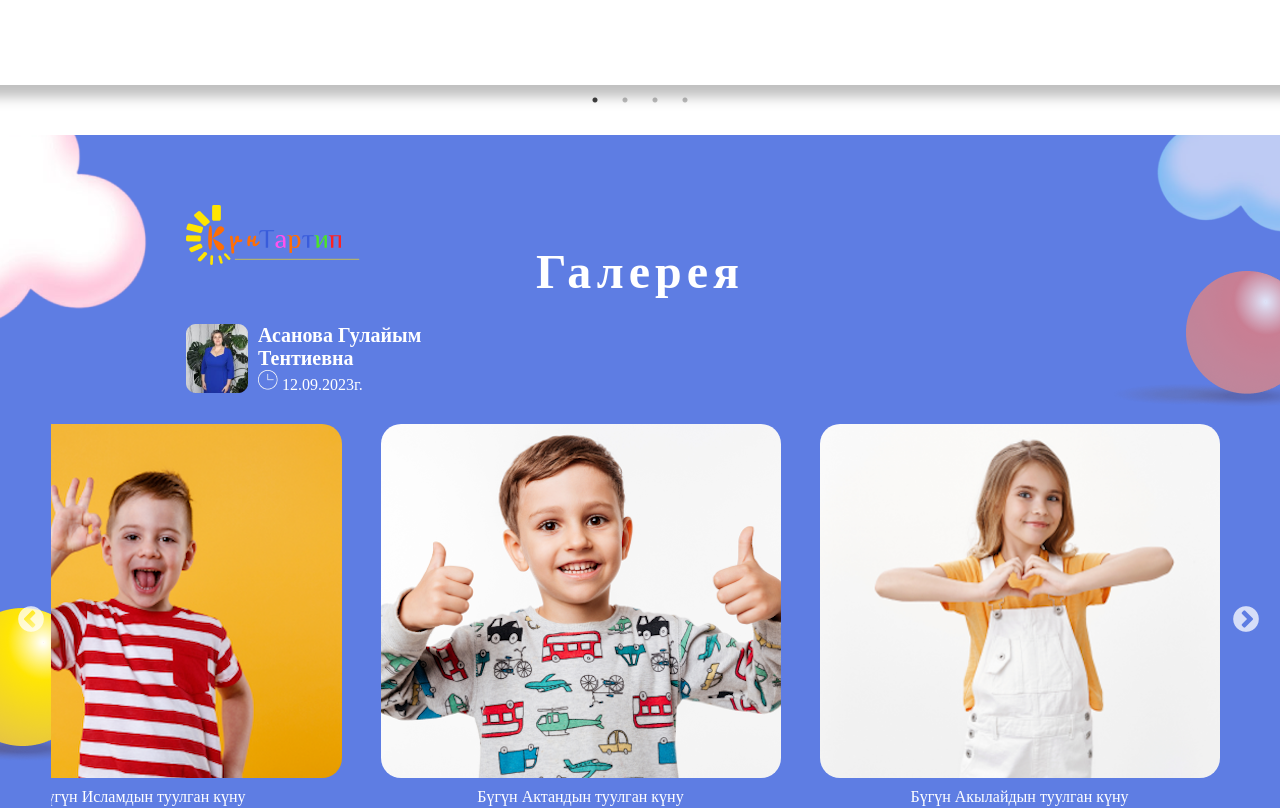
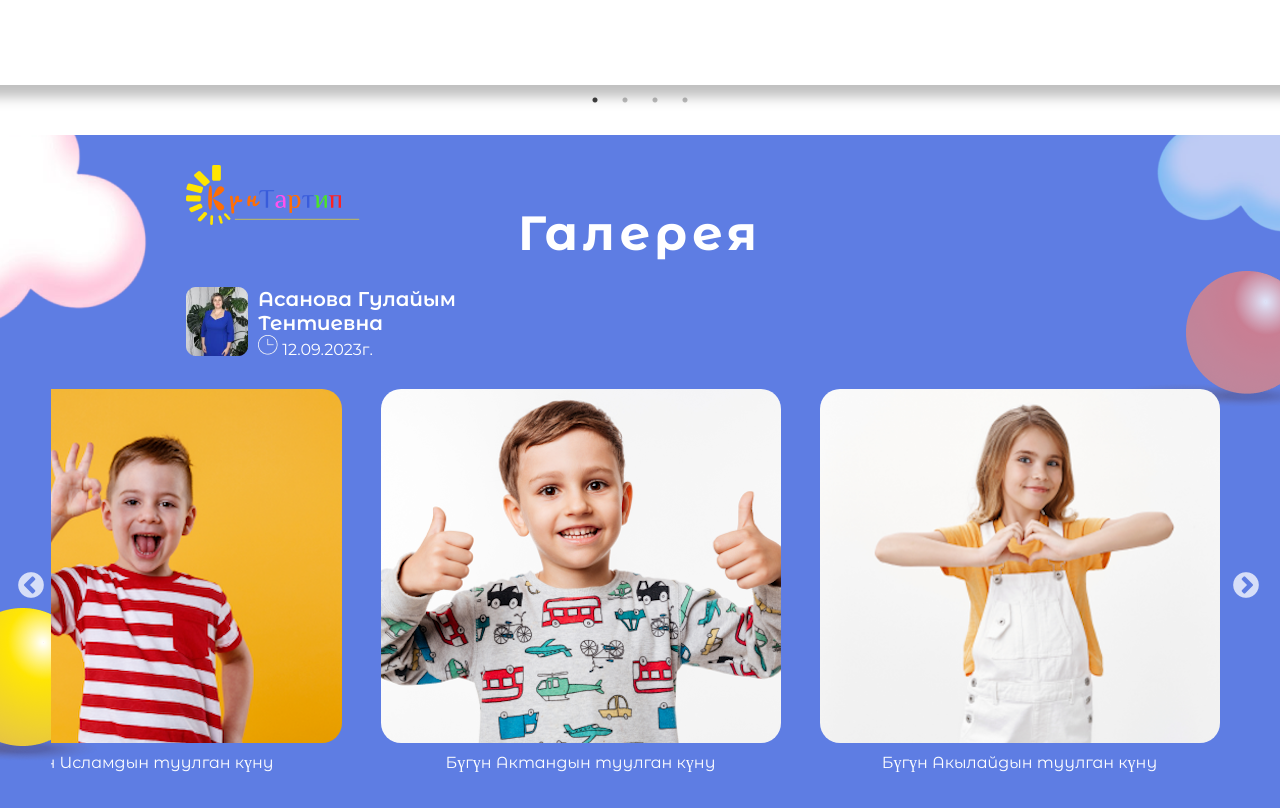
Before and after one commit to Dastan0307/Hackaton_Team, a React (Vite) app: page / in a window 1280 px wide. Shown: the part 780-1588 px from the top of the page. Built offline with nearby package versions, Linux system fonts and the light colour scheme; no server answers.

Commit message:
fixed fonts

```diff
--- a/src/components/GallerySlider/GallerySlider.scss
+++ b/src/components/GallerySlider/GallerySlider.scss
@@ -13,7 +13,7 @@
     background-repeat: no-repeat;
     background-position: left top, right top, left bottom 10%, right top 25%;
     .gallery-section__content {
-        margin: 40px;
+        margin: 0 40px 40px 40px;
         .logo {
             width: 216px;
             height: 60px;
--- a/src/index.scss
+++ b/src/index.scss
@@ -1,3 +1,8 @@
+@import url('https://fonts.googleapis.com/css2?family=Montserrat+Alternates:ital,wght@0,100;0,200;0,300;0,400;0,500;0,600;0,700;0,800;1,100;1,200;1,300;1,400;1,500;1,600;1,700;1,800&family=Open+Sans:ital,wght@0,300;0,400;0,500;0,600;0,700;0,800;1,300;1,400;1,500;1,600;1,700;1,800&family=Rubik:ital,wght@0,300;0,400;1,300&display=swap');
+@import './styles/_flexBox';
+@import './styles/variables';
+
+
 * {
   margin: 0;
   padding: 0;
@@ -7,4 +12,5 @@ body {
   display: flex;
   justify-content: center;
   align-items: center;
+  font-family: $fontAlternates;
 }
--- a/src/styles/index.scss
+++ b/src/styles/index.scss
@@ -1,11 +1,6 @@
-@import url('https://fonts.googleapis.com/css2?family=Montserrat+Alternates:ital,wght@0,100;0,200;0,300;0,400;0,500;0,600;0,700;0,800;1,100;1,200;1,300;1,400;1,500;1,600;1,700;1,800&family=Open+Sans:ital,wght@0,300;0,400;0,500;0,600;0,700;0,800;1,300;1,400;1,500;1,600;1,700;1,800&family=Rubik:ital,wght@0,300;0,400;1,300&display=swap');
 @import './flexBox';
 @import './variables';
 
-* {
-    font-family: $fontAlternates;
-    margin: 0;
-}
 
 .text-center {
     text-align: center;
```
